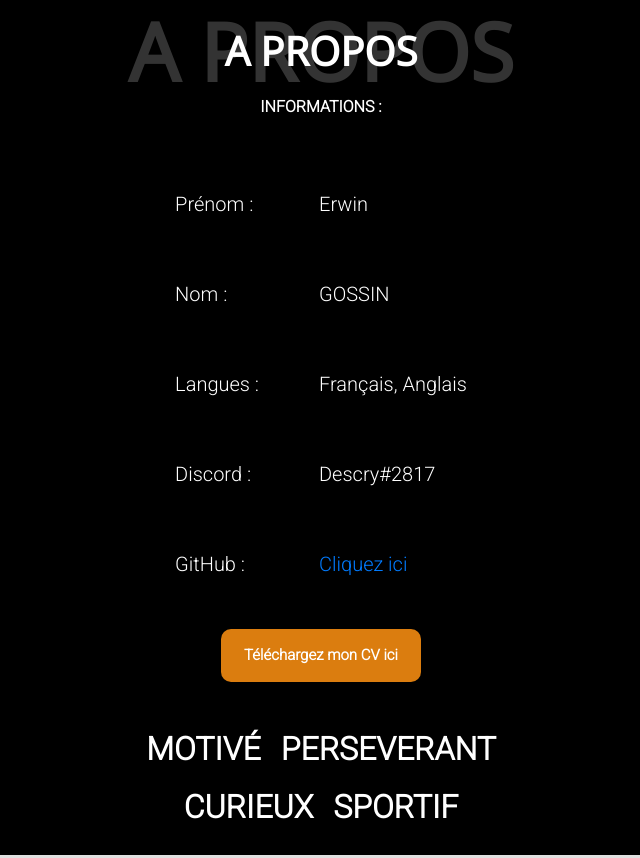
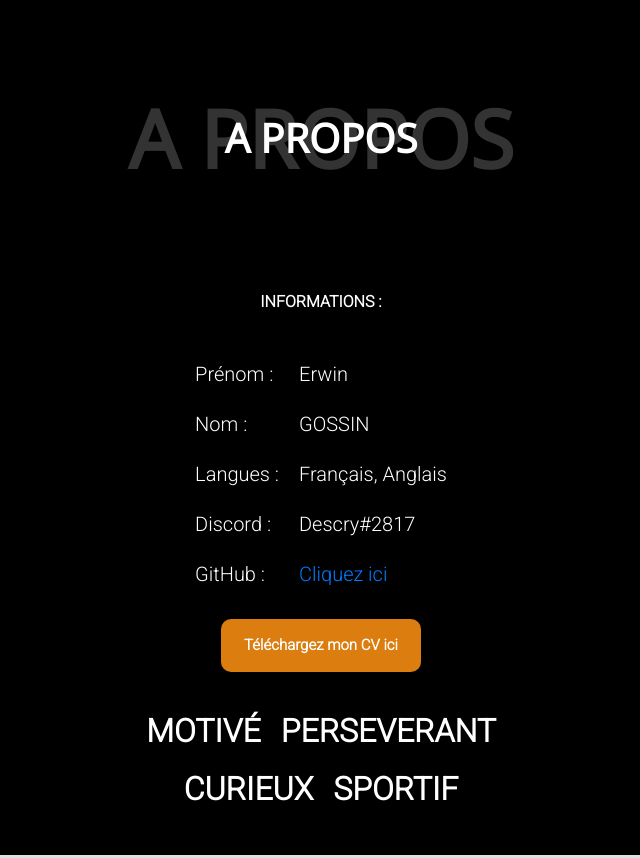
Before and after one commit to descrysama/Portfolio, a plain HTML site: page index.html in a window 1280 px wide. Shown: the part 817-1675 px from the top of the page, without its empty margins (319-959 px from the left). Drawn offline with nearby package versions, Linux system fonts and the light colour scheme.

Commit message:
last one

```diff
--- a/assets/css/stylesheet.css
+++ b/assets/css/stylesheet.css
@@ -210,8 +210,6 @@ th {
 
 .aboutme-right {
     width: 50vw;
-    float: right;
-    right: 0px;
 }
 
 
@@ -254,6 +252,10 @@ th {
 #footer h3 {
     color: white;
     font-size: 15px;
+}
+
+#form-send {
+    margin: 10px;
 }
 
 
@@ -315,6 +317,7 @@ th {
 
     #contact {
         height: 100vh;
+        padding: 0;
     }
 
     #aboutme {
@@ -324,9 +327,7 @@ th {
 
 
     .aboutme-content {
-        height: 100vh;
-        display: flex;
-        flex-direction: column;
+        height: auto;
     }
 
     .aboutme-left {
@@ -362,9 +363,37 @@ th {
         margin: 10px;
     }
 
-    .text-box2:hover {
-        margin: 10px;
+
+}
+
+@media screen and (max-width:1500px) {
+
+    .aboutme-content {
+        display: flex;
+        flex-direction: column;
+        height: auto;
+        box-sizing: border-box;
     }
 
+    .aboutme-right {
+        box-sizing: border;
+        padding: 10px;
+        height: auto;
+    }
+
+    tr {
+        padding: 5px;
+    }
+
+    td {
+        padding: 10px;
+        white-space: nowrap;
+        font-size: 20px;
+
+    }
+
+    th {
+        padding: 5px;
+    }
 
 }
--- a/index.html
+++ b/index.html
@@ -121,7 +121,7 @@
             <label for="exampleFormControlTextarea1"></label>
             <textarea class="form-control" id="text-area" rows="10"></textarea>
           </div>
-          <input type="button" class="btn btn-warning text-white" value="Send Email" onclick="sendEmail()">
+          <input id="form-send" type="button" class="btn btn-warning text-white" value="Send Email" onclick="sendEmail()">
         </form>
       </div>
     </section>
```
